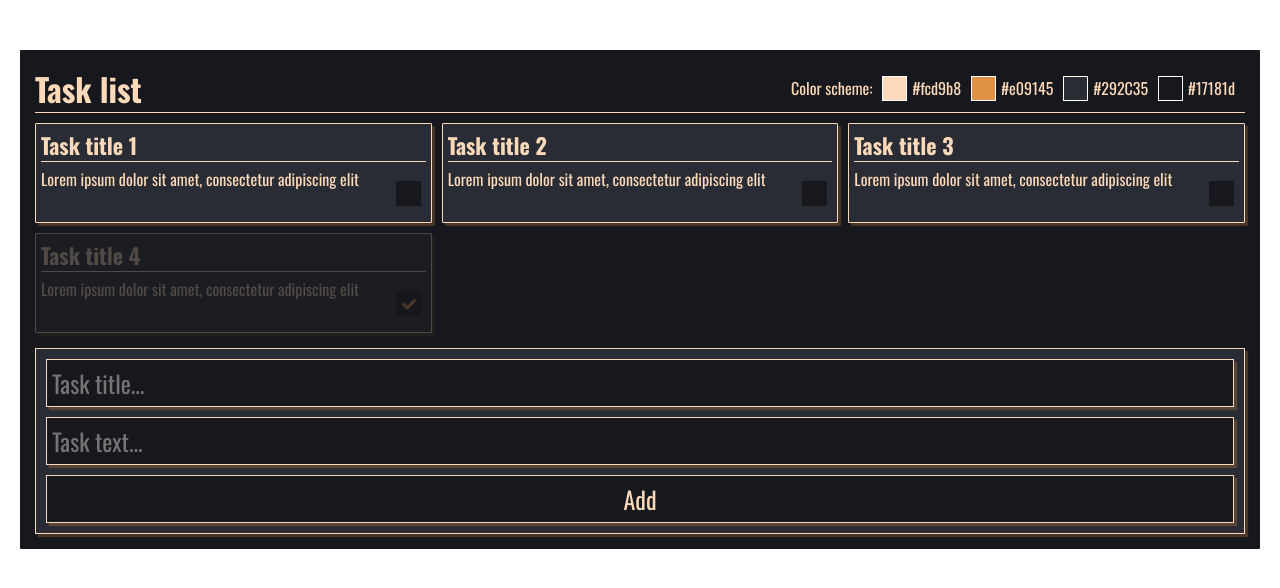
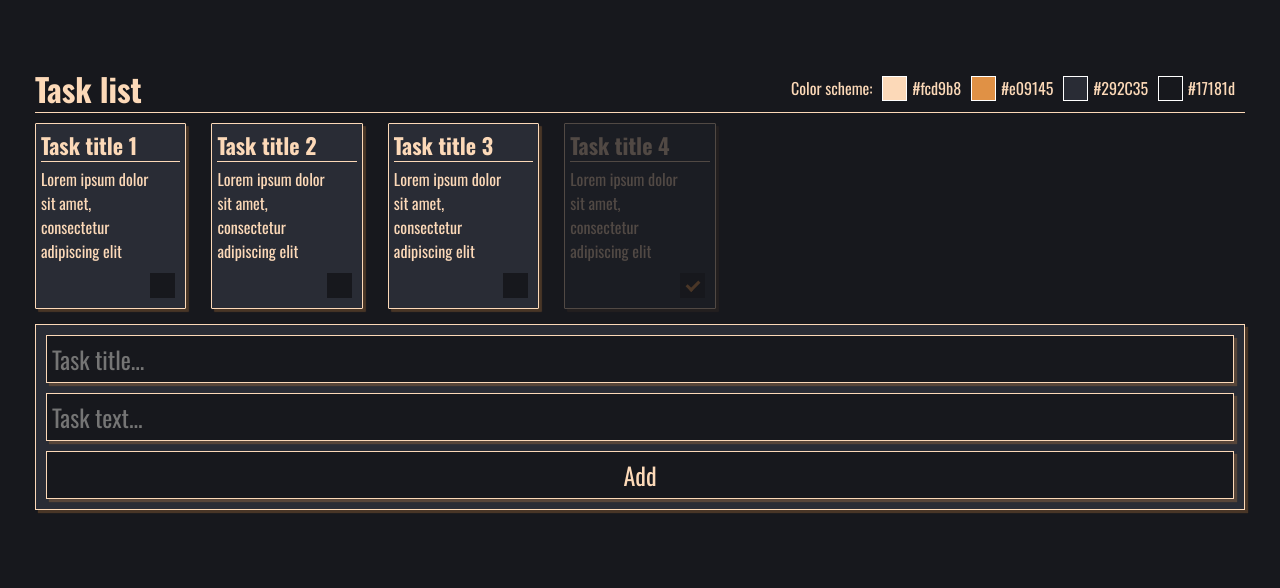
Before and after one commit to yobafett/Vue-Todo-App, a Vue app: page / in a window 1280 px wide. Shown: the top 588 px of the page. Built offline with nearby package versions, Linux system fonts and the light colour scheme.

Commit message:
Stylefixes

```diff
--- a/src/App.vue
+++ b/src/App.vue
@@ -65,6 +65,10 @@ export default {
   color: #fcd9b8;
 }
 
+body {
+  background-color: #17181d;
+}
+
 .taskApp {
   border-radius: 1px;
   margin: 0px 20px;
@@ -93,8 +97,8 @@ export default {
 .taskList {
   list-style: none;
   display: grid;
-  grid-template-columns: repeat(3, 1fr);
-  gap: 10px;
+  grid-template-columns: repeat(7, 1fr);
+  gap: 25px;
   margin-bottom: 15px;
 }
 </style>
--- a/src/components/TaskItem.vue
+++ b/src/components/TaskItem.vue
@@ -61,8 +61,8 @@ export default {
 }
 
 .taskItem-text {
-  padding-right: 25px;
-  margin-bottom: 10px;
+  padding-right: 30px;
+  margin-bottom: 30px;
   transition: all 0.25s linear;
 }
 
```
